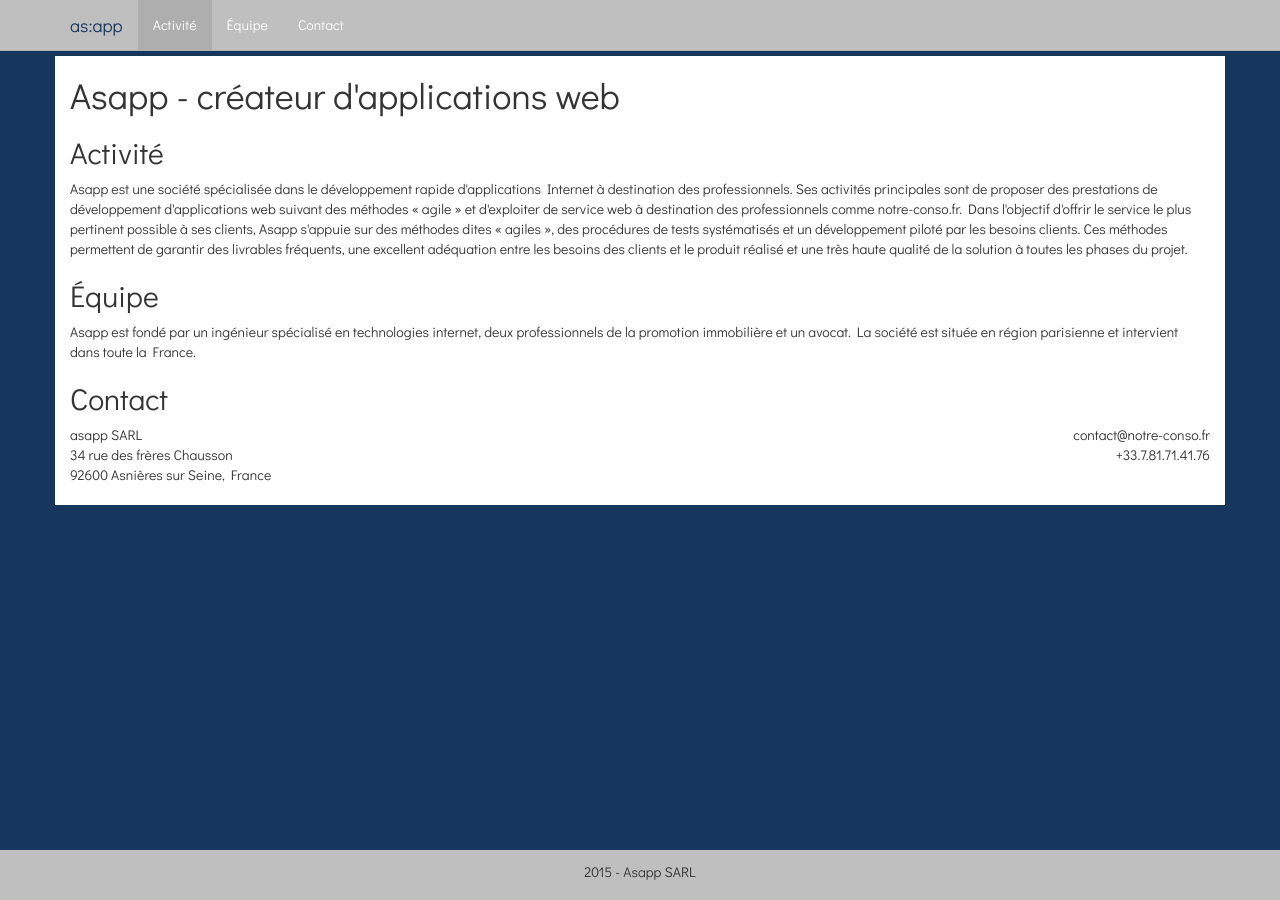
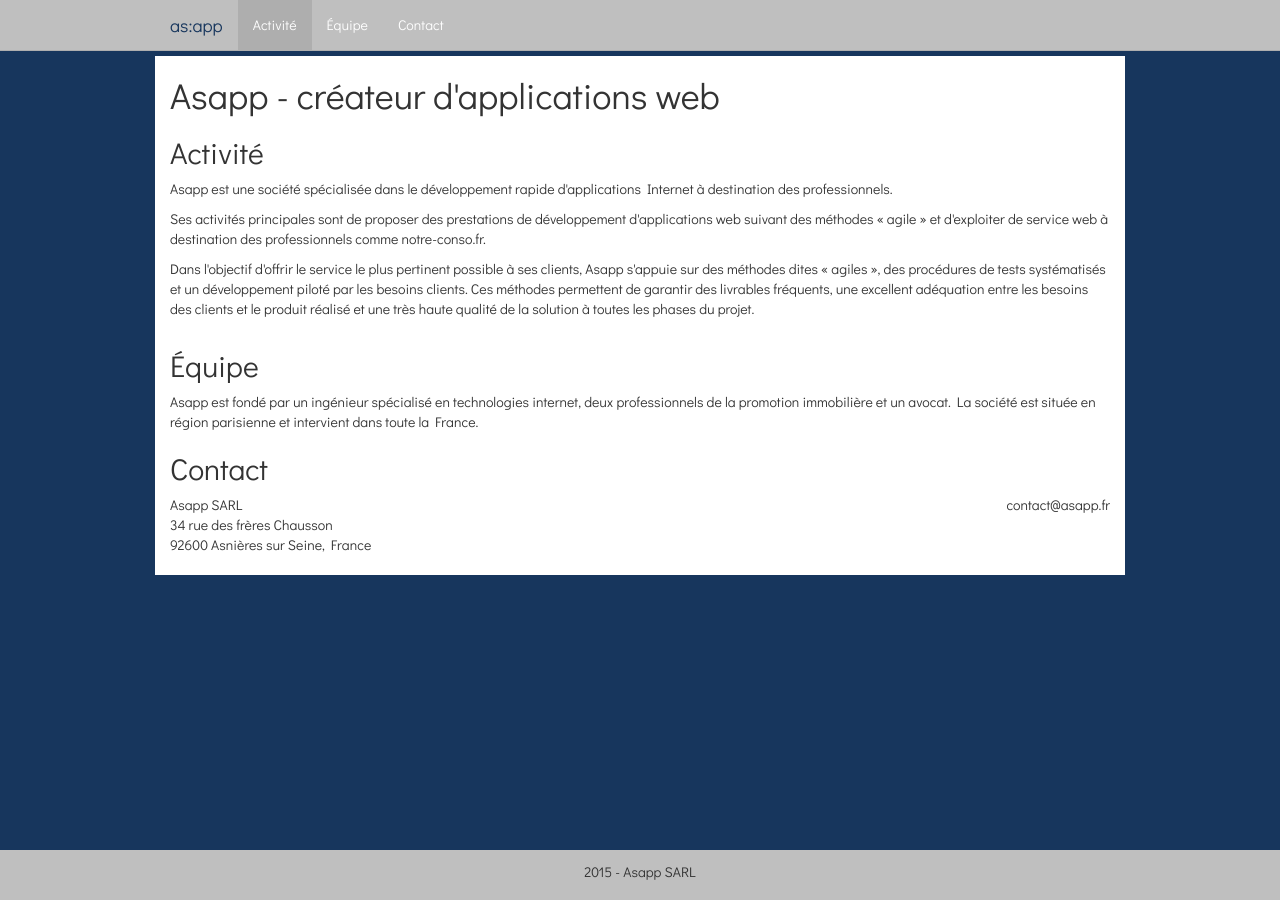
Before and after one commit to asapp/asapp.github.io, a Jekyll site: the page built from index.html, in a window 1280 px wide. Built offline with Jekyll 4.4.1, drawn with Linux system fonts in a browser that asks for light colours; nearby versions of some CDN libraries.

Commit message:
Some simple changes

```diff
--- a/_sass/theme/_variables.scss
+++ b/_sass/theme/_variables.scss
@@ -346,7 +346,8 @@
 $container-md:                 $container-desktop !default;
 
 // Large screen / wide desktop
-$container-large-desktop:      (1140px + $grid-gutter-width) !default;
+$container-large-desktop:      (940px + $grid-gutter-width) !default;
+// $container-large-desktop:      (1140px + $grid-gutter-width) !default;
 //** For `$screen-lg-min` and up.
 $container-lg:                 $container-large-desktop !default;
 
--- a/index.html
+++ b/index.html
@@ -6,9 +6,15 @@
 <h2>Activité</h2>
 <div class='row'>
   <div class='col-xs-12'>
-    Asapp est une société spécialisée dans le développement rapide d'applications Internet à destination des professionnels.
-    Ses activités principales sont de proposer des prestations de développement d'applications web suivant des méthodes « agile » et d'exploiter de service web à destination des professionnels comme notre-conso.fr.
-    Dans l'objectif d'offrir le service le plus pertinent possible à ses clients, Asapp s'appuie sur des méthodes dites « agiles », des procédures de tests systématisés et un développement piloté par les besoins clients. Ces méthodes permettent de garantir des livrables fréquents, une excellent adéquation entre les besoins des clients et le produit réalisé et une très haute qualité de la solution à toutes les phases du projet.
+    <p>
+      Asapp est une société spécialisée dans le développement rapide d'applications Internet à destination des professionnels.
+    </p>
+    <p>
+      Ses activités principales sont de proposer des prestations de développement d'applications web suivant des méthodes « agile » et d'exploiter de service web à destination des professionnels comme notre-conso.fr.
+    </p>
+    <p>
+      Dans l'objectif d'offrir le service le plus pertinent possible à ses clients, Asapp s'appuie sur des méthodes dites « agiles », des procédures de tests systématisés et un développement piloté par les besoins clients. Ces méthodes permettent de garantir des livrables fréquents, une excellent adéquation entre les besoins des clients et le produit réalisé et une très haute qualité de la solution à toutes les phases du projet.
+    </p>
   </div>
 </div>
 
@@ -24,16 +30,15 @@
 <h2>Contact</h2>
 <div class='row'>
   <div class='col-xs-6 text-left'>
-    asapp SARL
+    Asapp SARL
     <br/>
     34 rue des frères Chausson
     <br/>
     92600 Asnières sur Seine, France
   </div>
   <div class='col-xs-6 text-right'>
-    contact@notre-conso.fr
+    contact@asapp.fr
     <br/>
-    +33.7.81.71.41.76
   </div>
 </div>
 
```
Also changed, not shown: 2 other files.
